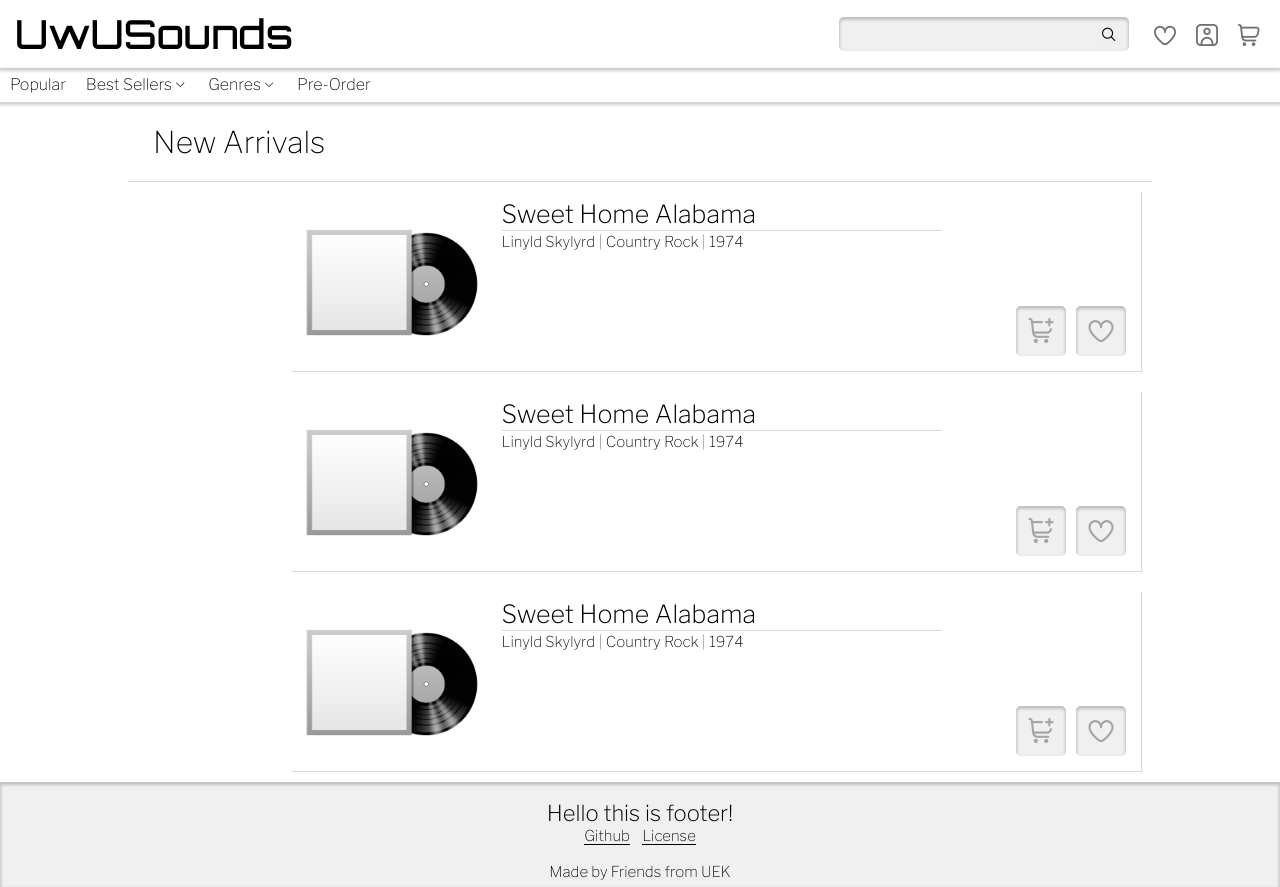
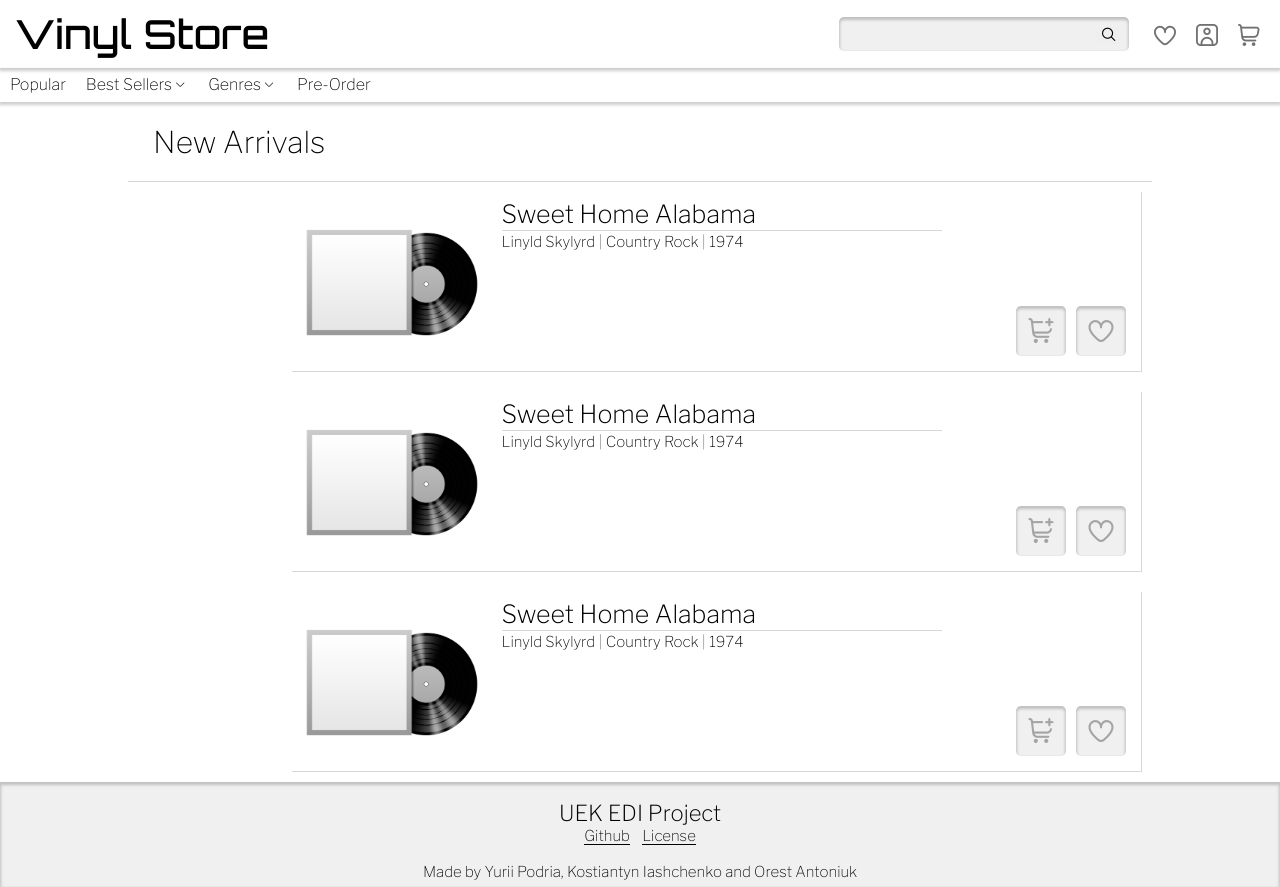
Before and after one commit to bbelivr/EDI, a website: page pages/catalog.html in a window 1280 px wide. Drawn offline with nearby package versions, Linux system fonts and the light colour scheme.

Commit message:
Added names and changed title

```diff
--- a/pages/catalog.html
+++ b/pages/catalog.html
@@ -40,7 +40,7 @@
             <div class="header flex shadow-m">
                 <div class="header__left">
                     <a class="header__logo" href="../pages/index.html">
-                        UwUSounds
+                        Vinyl Store
                     </a>
                 </div>
                 <div class="header__center">
@@ -201,14 +201,14 @@
         </main>
 
         <footer class="footer">
-            <h1 class="footer-title">Hello this is footer!</h1>
+            <h1 class="footer-title">UEK EDI Project</h1>
             <div class="footer-separator"></div>
             <div class="footer-links">
                 <a class="footer-link">Github</a>
                 <a class="footer-link">License</a>
             </div>
             <div class="footer-separator"></div>
-            <h3 class="footer-madeby">Made by Friends from UEK</h3>
+            <h3 class="footer-madeby">Made by Yurii Podria, Kostiantyn Iashchenko and Orest Antoniuk</h3>
         </footer>
     </body>
 </html>
```
Also changed, not shown: pages/charts.html (+3 -3 lines), pages/index.html (+3 -3 lines).
